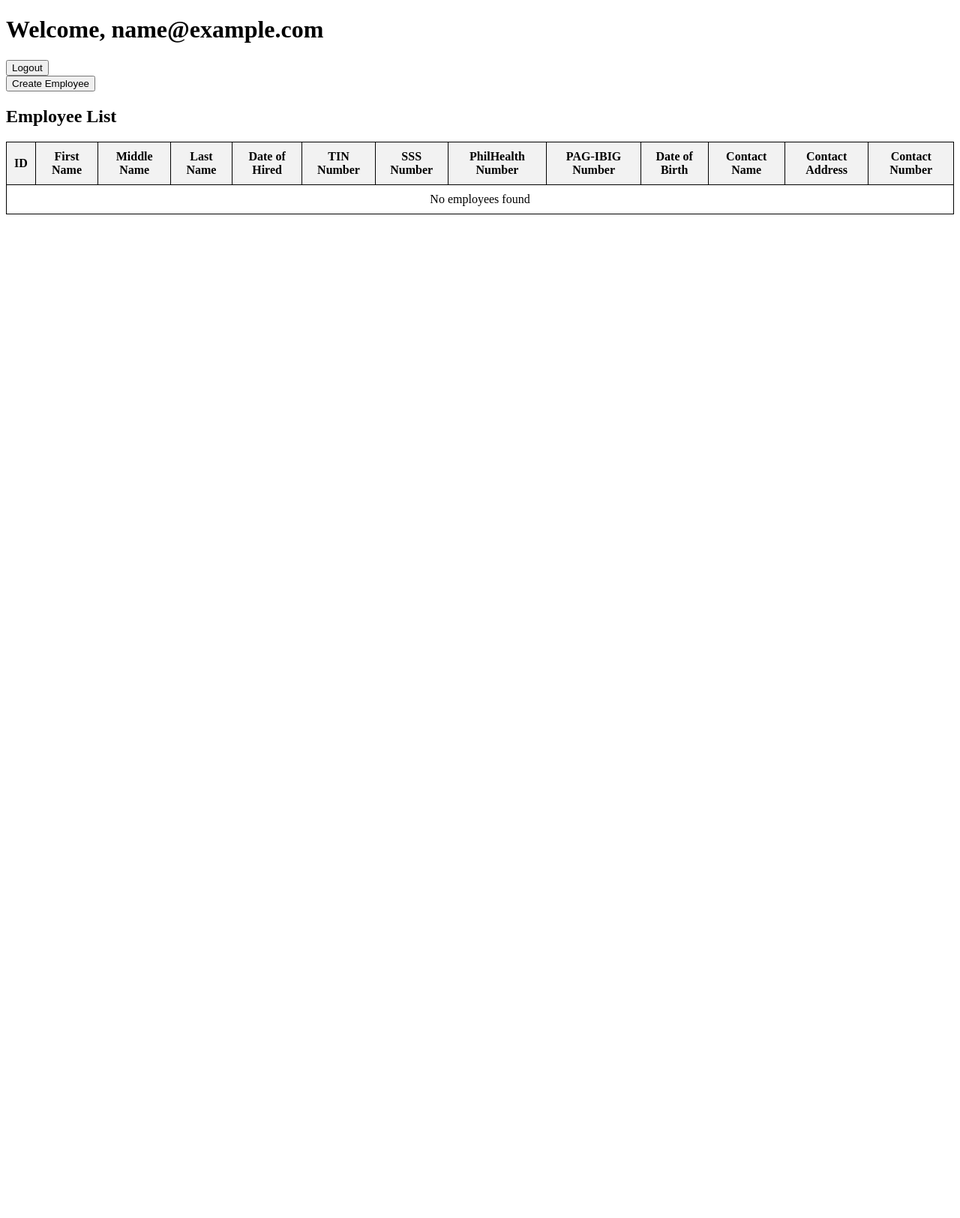
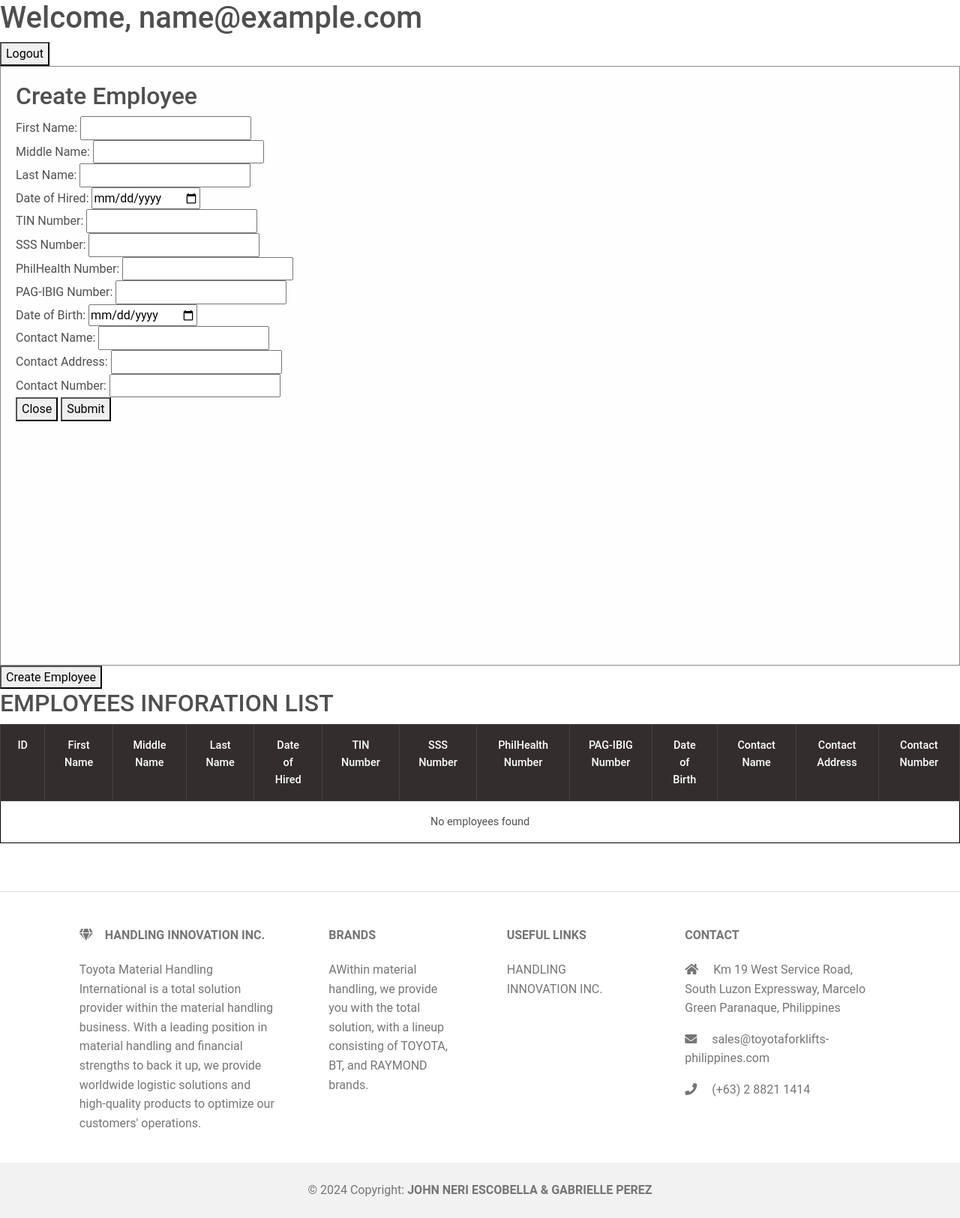
Before and after one commit to Kishnalia/OfficeCodingHandlingSystem, a PHP site: page / in a window 1280 px wide. Shown: the whole page at 75% size. Before the commit the page ends 286 px from the top, so only its background shows below. Run offline with PHP 8.4, Linux system fonts and the light colour scheme; the visitor is signed in with stand-in values (Sample User, id 1); data that the repository does not hold is empty.

Commit message:
Initial commit

```diff
--- a/index.php
+++ b/index.php
@@ -28,6 +28,13 @@
     <meta charset="UTF-8">
     <meta name="viewport" content="width=device-width, initial-scale=1.0">
     <title>Employee Management</title>
+    <link href="https://cdnjs.cloudflare.com/ajax/libs/mdb-ui-kit/6.0.0/mdb.min.css" rel="stylesheet">
+
+<!-- Optional: Font Awesome for icons -->
+<link href="https://cdnjs.cloudflare.com/ajax/libs/font-awesome/5.15.4/css/all.min.css" rel="stylesheet">
+
+<!-- Optional: jQuery (needed for some MDB components) -->
+<script src="https://code.jquery.com/jquery-3.6.0.min.js"></script>
     <style>
 
 .createEmployee {
@@ -50,14 +57,55 @@
         }
         table, th, td {
             border: 1px solid black;
+
         }
         th, td {
             padding: 10px;
             text-align: center;
         }
         th {
-            background-color: #f2f2f2;
+            background-color:rgb(2, 2, 2);
+            color:white;
+            border: 1px solid white;
         }
+
+        .modal {
+  display: none; /* Hidden by default */
+  position: fixed; /* Stay in place */
+  z-index: 1; /* Sit on top */
+  padding-top: 100px; /* Location of the box */
+  left: 0;
+  top: 0;
+  width: 100%; /* Full width */
+  height: 100%; /* Full height */
+  overflow: auto; /* Enable scroll if needed */
+  background-color: rgb(0,0,0); /* Fallback color */
+  background-color: rgba(0,0,0,0.4); /* Black w/ opacity */
+}
+
+/* Modal Content */
+#createModal {
+  background-color: #fefefe;
+  margin: auto;
+  padding: 20px;
+  border: 1px solid #888;
+  width: 80%;
+}
+
+/* The Close Button */
+.close {
+  color: #aaaaaa;
+  float: right;
+  font-size: 28px;
+  font-weight: bold;
+}
+
+.close:hover,
+.close:focus {
+  color: #000;
+  text-decoration: none;
+  cursor: pointer;
+}
     </style>
 </head>
 <body>
@@ -66,7 +114,7 @@
         <button type="submit">Logout</button>
     </form>
     <!-- Employee Creation Form -->
-     <div hidden id="createModal" style="height: 100vh; width: 100vw;">
+     <div id="createModal" style="height: 100vh; width: 100vw;">
         <div>
             <h2>Create Employee</h2>
             <form method="POST" action="create.php">
@@ -90,22 +138,22 @@
 
     <!-- Display Employee Table -->
     <button id="createEmployee">Create Employee</button>
-    <h2>Employee List</h2>
-    <table>
-        <tr>
-            <th>ID</th>
-            <th>First Name</th>
-            <th>Middle Name</th>
-            <th>Last Name</th>
-            <th>Date of Hired</th>
-            <th>TIN Number</th>
-            <th>SSS Number</th>
-            <th>PhilHealth Number</th>
-            <th>PAG-IBIG Number</th>
-            <th>Date of Birth</th>
-            <th>Contact Name</th>
-            <th>Contact Address</th>
-            <th>Contact Number</th>
+    <h2>EMPLOYEES INFORATION LIST</h2>
+    <table class="table">
+        <tr  class="table-dark" style = "background:black;">
+            <th  class="table-dark">ID</th>
+            <th  class="table-dark">First Name</th>
+            <th  class="table-dark">Middle Name</th>
+            <th  class="table-dark">Last Name</th>
+            <th  class="table-dark">Date of Hired</th>
+            <th  class="table-dark">TIN Number</th>
+            <th  class="table-dark">SSS Number</th>
+            <th  class="table-dark">PhilHealth Number</th>
+            <th  class="table-dark">PAG-IBIG Number</th>
+            <th  class="table-dark">Date of Birth</th>
+            <th  class="table-dark">Contact Name</th>
+            <th  class="table-dark">Contact Address</th>
+            <th  class="table-dark">Contact Number</th>
         </tr>
         <?php
         if ($result->num_rows > 0) {
@@ -135,7 +183,92 @@
 
 
 
-    <script>
+
+
+    <!-- Footer -->
+<footer class="text-center text-lg-start bg-body-tertiary text-muted">
+  <!-- Section: Social media -->
+  <section class="d-flex justify-content-center justify-content-lg-between p-4 border-bottom">
+
+
+
+  </section>
+  <!-- Section: Social media -->
+
+  <!-- Section: Links  -->
+  <section class="">
+    <div class="container text-center text-md-start mt-5">
+      <!-- Grid row -->
+      <div class="row mt-3">
+        <!-- Grid column -->
+        <div class="col-md-3 col-lg-4 col-xl-3 mx-auto mb-4">
+          <!-- Content -->
+          <h6 class="text-uppercase fw-bold mb-4">
+            <i class="fas fa-gem me-3"></i>HANDLING INNOVATION INC.
+          </h6>
+          <p>
+          Toyota Material Handling International is a total solution provider within the material handling business. With a leading position in material handling and financial strengths to back it up, we provide worldwide logistic solutions and high-quality products to optimize our customers' operations.
+          </p>
+        </div>
+        <!-- Grid column -->
+
+        <!-- Grid column -->
+        <div class="col-md-2 col-lg-2 col-xl-2 mx-auto mb-4">
+          <!-- Links -->
+          <h6 class="text-uppercase fw-bold mb-4">
+            BRANDS
+          </h6>
+          <p>
+            <a href="#!" class="text-reset">AWithin material handling, we provide you with the total solution, with a lineup consisting of TOYOTA, BT, and RAYMOND brands. </a>
+          </p>
+
+        </div>
+        <!-- Grid column -->
+
+        <!-- Grid column -->
+        <div class="col-md-3 col-lg-2 col-xl-2 mx-auto mb-4">
+          <!-- Links -->
+          <h6 class="text-uppercase fw-bold mb-4">
+            Useful links
+          </h6>
+          <p>
+            <a href="https://toyotamaterialhandling-international.com/about-us/local-representation/handling-innovation-incorporated" class="text-reset">HANDLING INNOVATION INC.</a>
+          </p>
+
+        </div>
+        <!-- Grid column -->
+
+        <!-- Grid column -->
+        <div class="col-md-4 col-lg-3 col-xl-3 mx-auto mb-md-0 mb-4">
+          <!-- Links -->
+          <h6 class="text-uppercase fw-bold mb-4">Contact</h6>
+          <p><i class="fas fa-home me-3"></i> Km 19 West Service Road, South Luzon Expressway, Marcelo Green
+          Paranaque, Philippines</p>
+          <p>
+            <i class="fas fa-envelope me-3"></i>
+            sales@toyotaforklifts-philippines.com
+          </p>
+          <p><i class="fas fa-phone me-3"></i> (+63) 2 8821 1414</p>
+
+        </div>
+        <!-- Grid column -->
+      </div>
+      <!-- Grid row -->
+    </div>
+  </section>
+  <!-- Section: Links  -->
+
+  <!-- Copyright -->
+  <div class="text-center p-4" style="background-color: rgba(0, 0, 0, 0.05);">
+    © 2024 Copyright:
+    <a class="text-reset fw-bold">JOHN NERI ESCOBELLA & GABRIELLE PEREZ</a>
+  </div>
+  <!-- Copyright -->
+</footer>
+<!-- Footer -->
+<script src="https://cdnjs.cloudflare.com/ajax/libs/popper.js/2.11.6/umd/popper.min.js"></script>
+<script src="https://cdnjs.cloudflare.com/ajax/libs/mdb-ui-kit/6.0.0/mdb.min.js"></script>
+<script>
 var modal = document.getElementById("createModal");
 var btn = document.getElementById("createEmployee");
 var close = document.getElementById("closeCreateModal");
```
